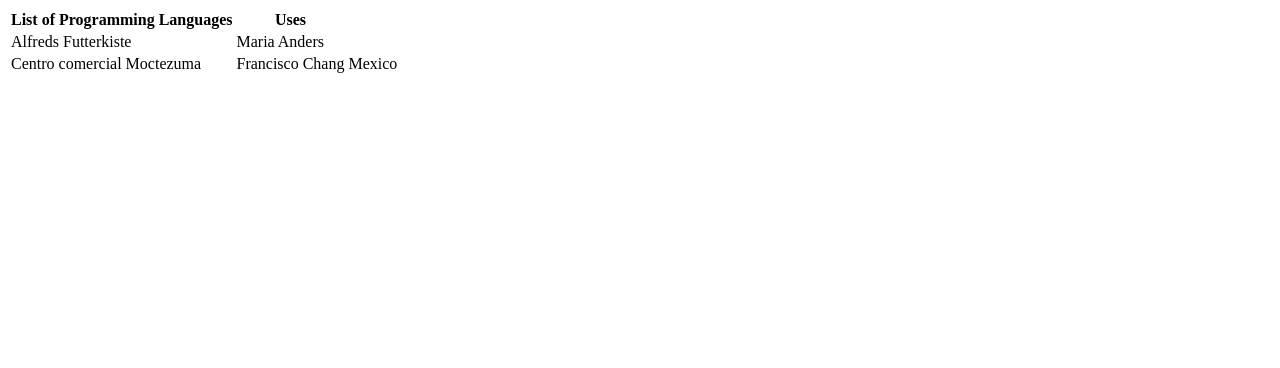
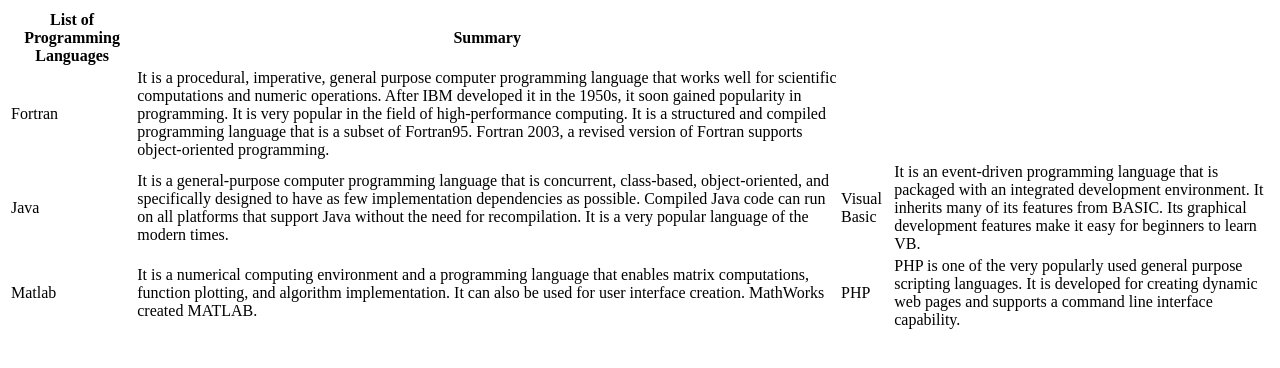
Before and after one commit to emmym16/Emmanuel_Muofunanya, a plain HTML site: page CWW/Assignment2.html in a window 1280 px wide. Drawn offline with Linux system fonts and the light colour scheme.

Commit message:
Assignment2.html

```diff
--- a/CWW/Assignment2.html
+++ b/CWW/Assignment2.html
@@ -9,17 +9,46 @@
     <table>
         <tr>
           <th>List of Programming Languages</th>
-          <th>Uses</th>
+          <th>Summary</th>
         </tr>
         <tr>
-          <td>Alfreds Futterkiste</td>
-          <td>Maria Anders</td>
+          <td>
+              Fortran
+          </td>
+          <td>It is a procedural, imperative, general purpose computer programming language that works well for scientific computations and numeric operations.
+              After IBM developed it in the 1950s, it soon gained popularity in programming. It is very popular in the field of high-performance computing.
+              It is a structured and compiled programming language that is a subset of Fortran95. Fortran 2003, a revised version of Fortran supports object-oriented programming.
+          </td>
         </tr>
         <tr>
-          <td>Centro comercial Moctezuma</td>
-          <td>Francisco Chang</td>
-          <td>Mexico</td>
-        </tr>
+          <td>Java</td>
+          <td>It is a general-purpose computer programming language that is concurrent, class-based, object-oriented, and specifically designed to have as few implementation dependencies as possible.
+              Compiled Java code can run on all platforms that support Java without the need for recompilation.
+              It is a very popular language of the modern times.
+          </td>
+          <td>
+              Visual Basic
+          </td>
+          <td>
+              It is an event-driven programming language that is packaged with an integrated development environment.
+              It inherits many of its features from BASIC.
+              Its graphical development features make it easy for beginners to learn VB.
+          </td>
+       </tr>
+              <tr>
+          <td>Matlab</td>
+          <td>It is a numerical computing environment and a programming language that enables matrix computations, function plotting, and algorithm implementation.
+              It can also be used for user interface creation.
+              MathWorks created MATLAB.
+          </td>
+          <td>
+              PHP
+          </td>
+          <td>
+              PHP is one of the very popularly used general purpose scripting languages.
+              It is developed for creating dynamic web pages and supports a command line interface capability.
+          </td>
+       </tr>
     </table>
 </body>
 </html>
```
